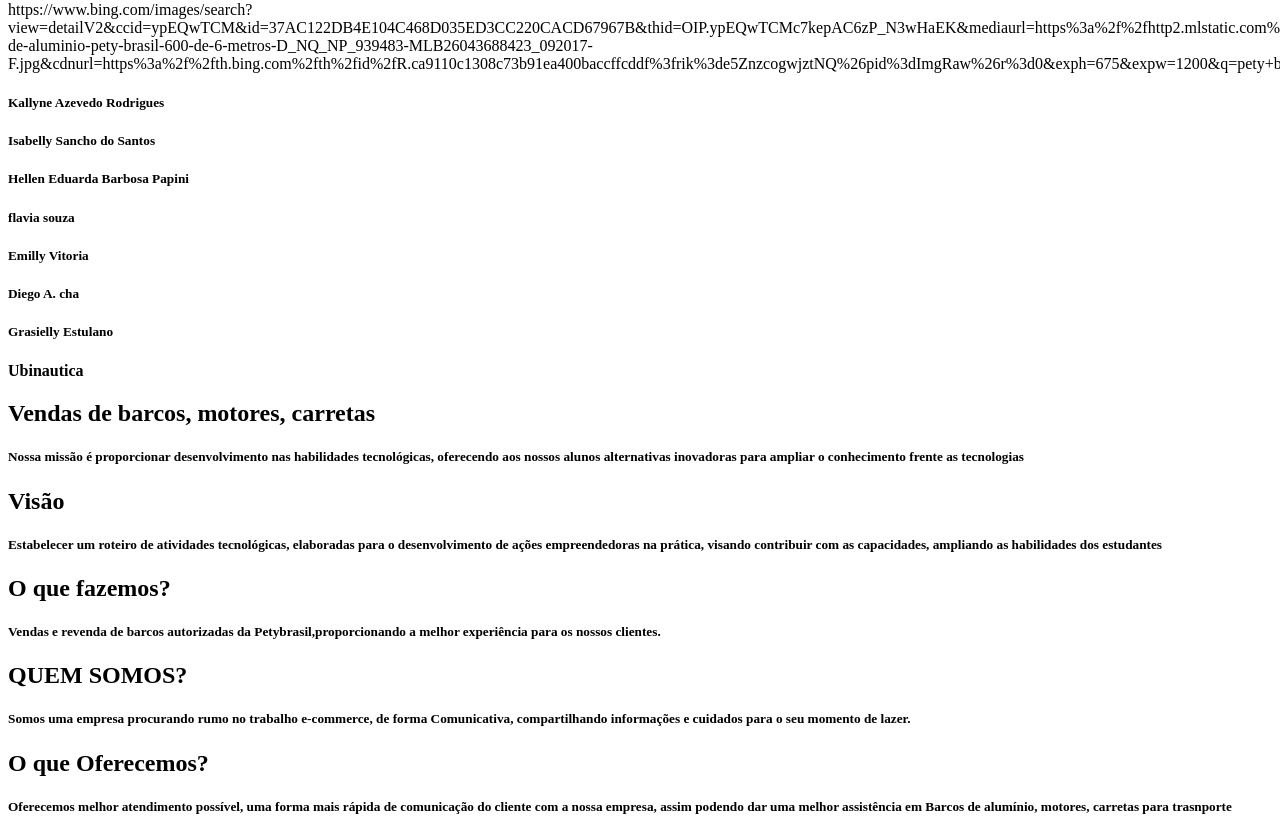
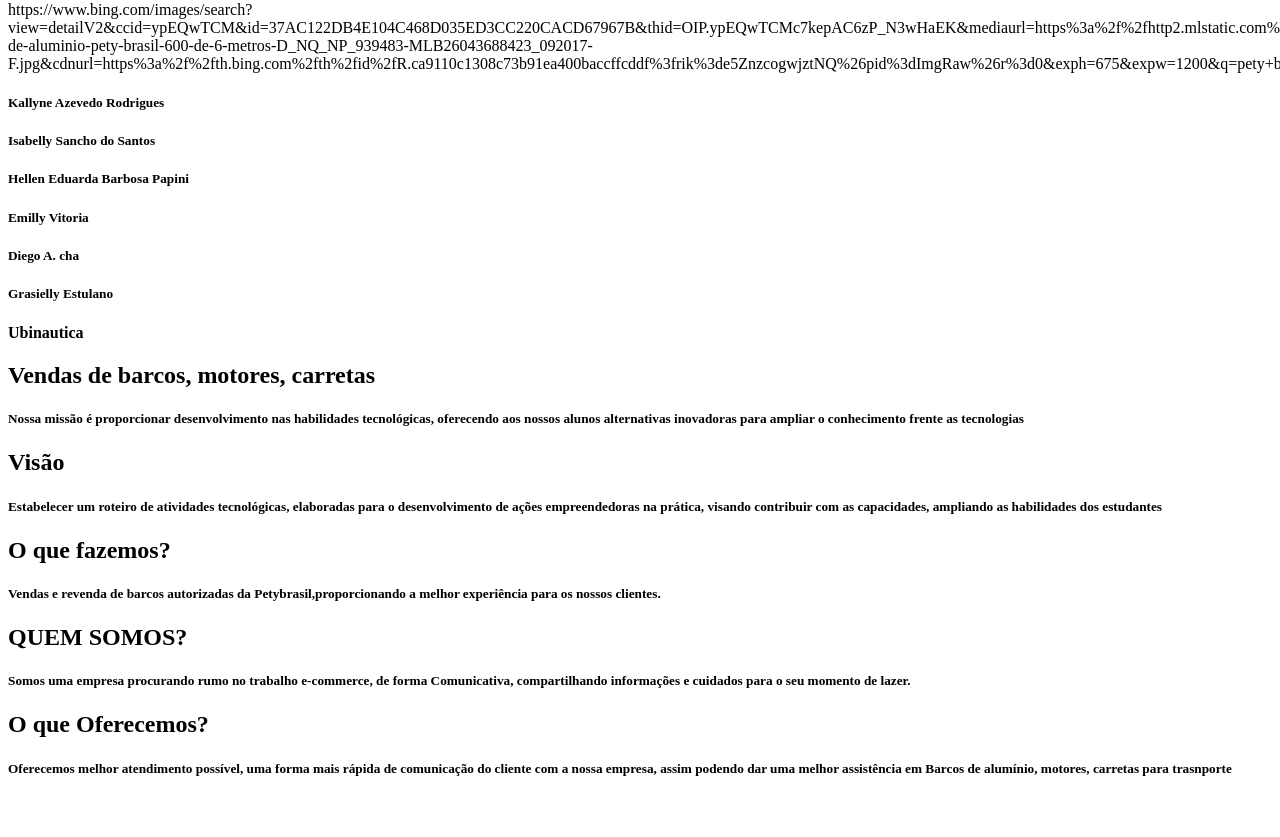
Before and after one commit to kallyneRodrigues/kallyne, a plain HTML site: page index.html in a window 1280 px wide. Shown: the part 79-916 px from the top of the page. After the commit the page ends 878 px from the top, so only its background shows below. Drawn offline with Linux system fonts and the light colour scheme.

Commit message:
Update index.html

```diff
--- a/index.html
+++ b/index.html
@@ -9,7 +9,6 @@
   <h5 align=”right”>Kallyne Azevedo Rodrigues</h5>
 <h5 align=”right”>Isabelly Sancho do Santos</h5>
 <h5 align=”right”>Hellen Eduarda Barbosa Papini</h5>
-<h5 align=”right”>flavia souza</h5>
 <h5 align=”right”>Emilly Vitoria</h5>
 <h5 align=”right”>Diego A. cha<h5 align=”right”></h5>
 <h5 align=”right”>Grasielly Estulano</h5>
```
